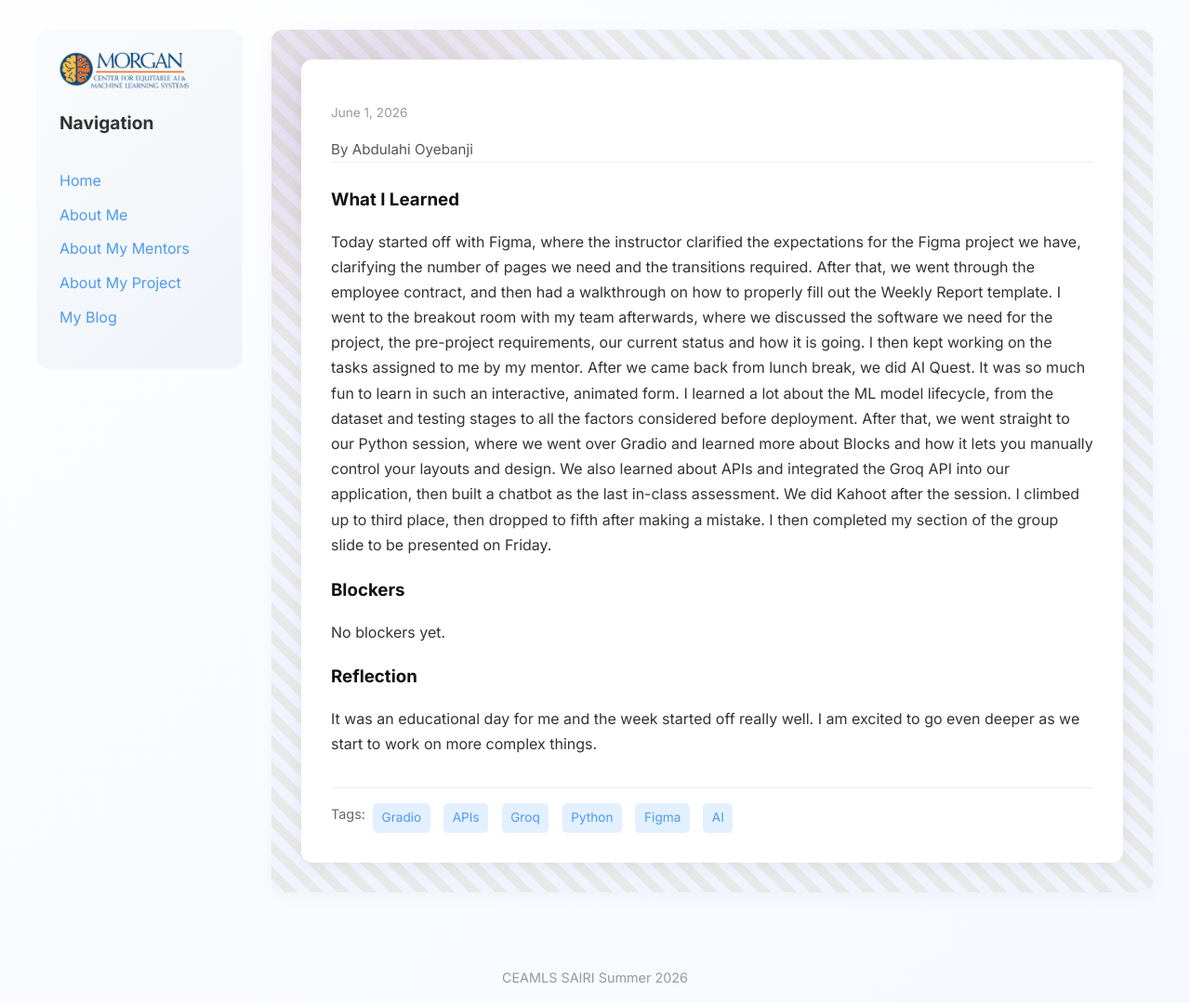
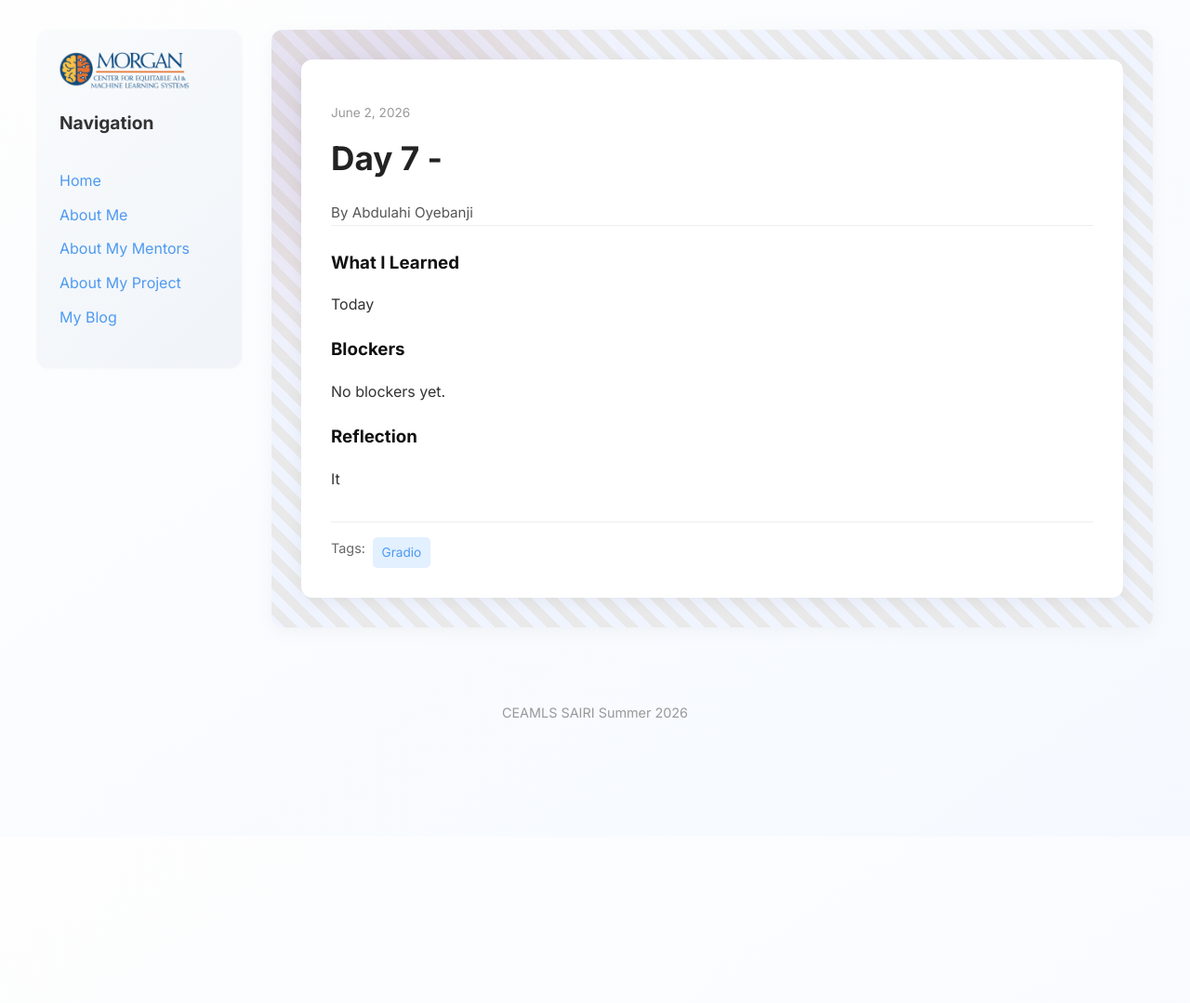
Before and after one commit to abdulahi-banji/abdulahi-banjiceamls26.github.io, a Jekyll site: the page built from _posts/2026-06-03-day-7.md, in a window 1280 px wide. Shown: the whole page at 93% size. Built offline with Jekyll 4.4.1, drawn with Linux system fonts in a browser that asks for light colours; after the commit the page ends 900 px from its top, so only the background shows below that.

Commit message:
lay out for day 7

```diff
--- a/_posts/2026-06-03-day-7.md
+++ b/_posts/2026-06-03-day-7.md
@@ -1,13 +1,13 @@
 ---
 layout: post
-title: " "
-date: 2026-06-01
-permalink: /day5.html
-tags: ["Gradio", "APIs", "Groq", "Python", "Figma", "AI"]
+title: "Day 7 -  "
+date: 2026-06-02
+permalink: /day7.html
+tags: ["Gradio"]
 what_i_learned: |
-  Today started off with Figma, where the instructor clarified the expectations for the Figma project we have, clarifying the number of pages we need and the transitions required. After that, we went through the employee contract, and then had a walkthrough on how to properly fill out the Weekly Report template. I went to the breakout room with my team afterwards, where we discussed the software we need for the project, the pre-project requirements, our current status and how it is going. I then kept working on the tasks assigned to me by my mentor. After we came back from lunch break, we did AI Quest. It was so much fun to learn in such an interactive, animated form. I learned a lot about the ML model lifecycle, from the dataset and testing stages to all the factors considered before deployment. After that, we went straight to our Python session, where we went over Gradio and learned more about Blocks and how it lets you manually control your layouts and design. We also learned about APIs and integrated the Groq API into our application, then built a chatbot as the last in-class assessment. We did Kahoot after the session. I climbed up to third place, then dropped to fifth after making a mistake. I then completed my section of the group slide to be presented on Friday.
+  Today
 blockers: |
   No blockers yet.
 reflection: |
-  It was an educational day for me and the week started off really well. I am excited to go even deeper as we start to work on more complex things.
+  It
 ---
```
